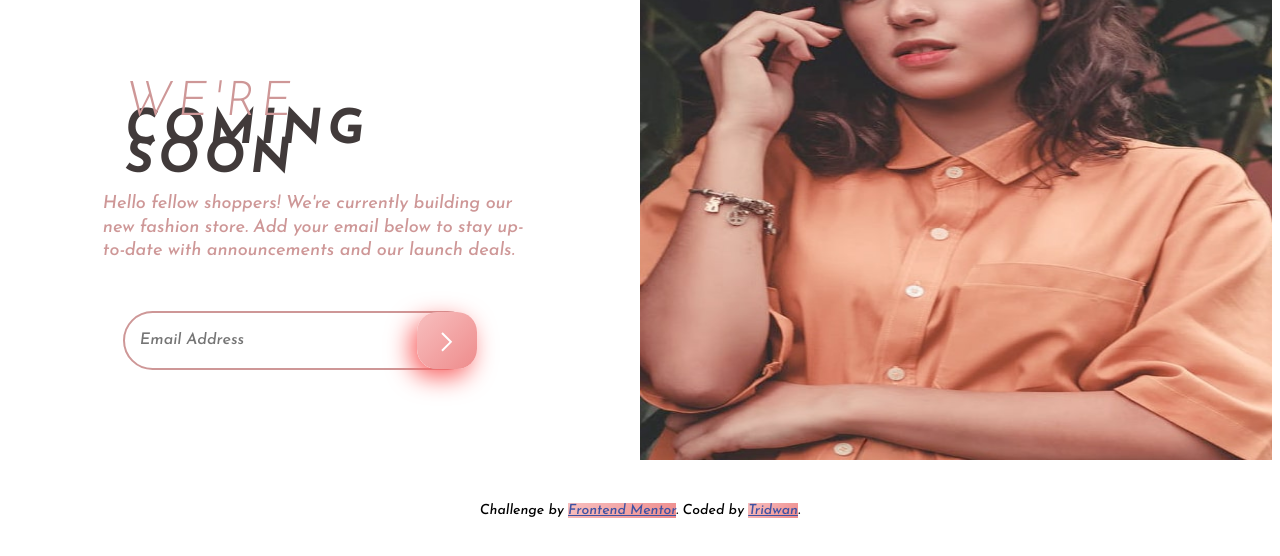
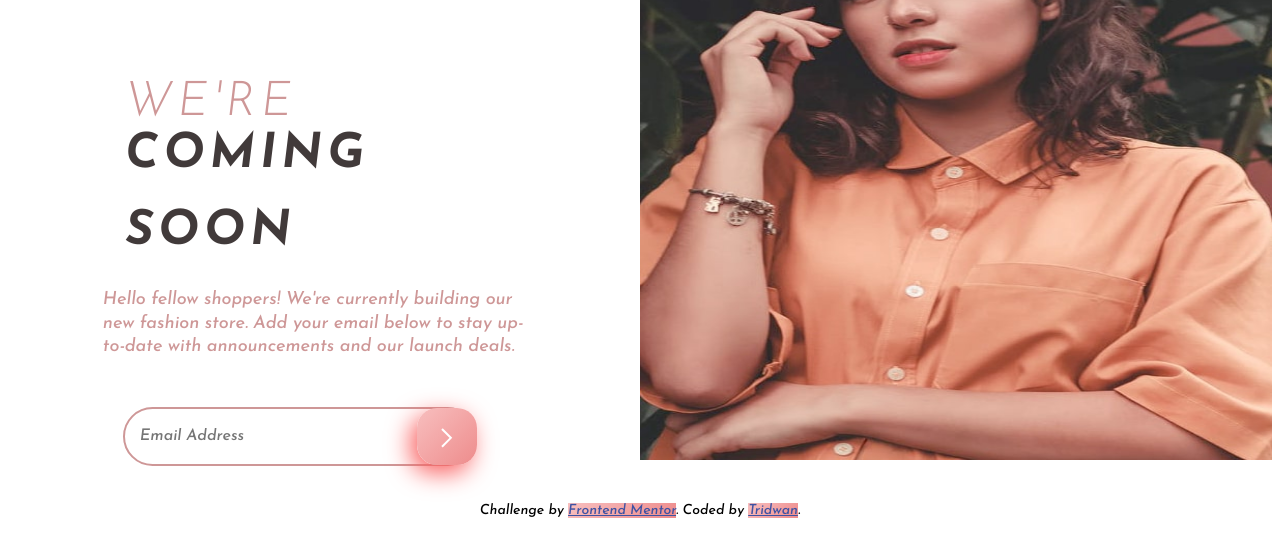
Before and after one commit to iamtridwan/baseapparel, a plain HTML site: page index.html in a window 1280 px wide. Shown: the part 128-684 px from the top of the page. Drawn offline with Linux system fonts and the light colour scheme.

Commit message:
Update style.css

```diff
--- a/style.css
+++ b/style.css
@@ -66,7 +66,7 @@
     width: 90%;
     font-size: 3rem;
     margin: 10px auto;
-    line-height:.6;
+    line-height:1.6;
     font-weight: 600;
     letter-spacing: 5px;
     text-transform:uppercase;
```
